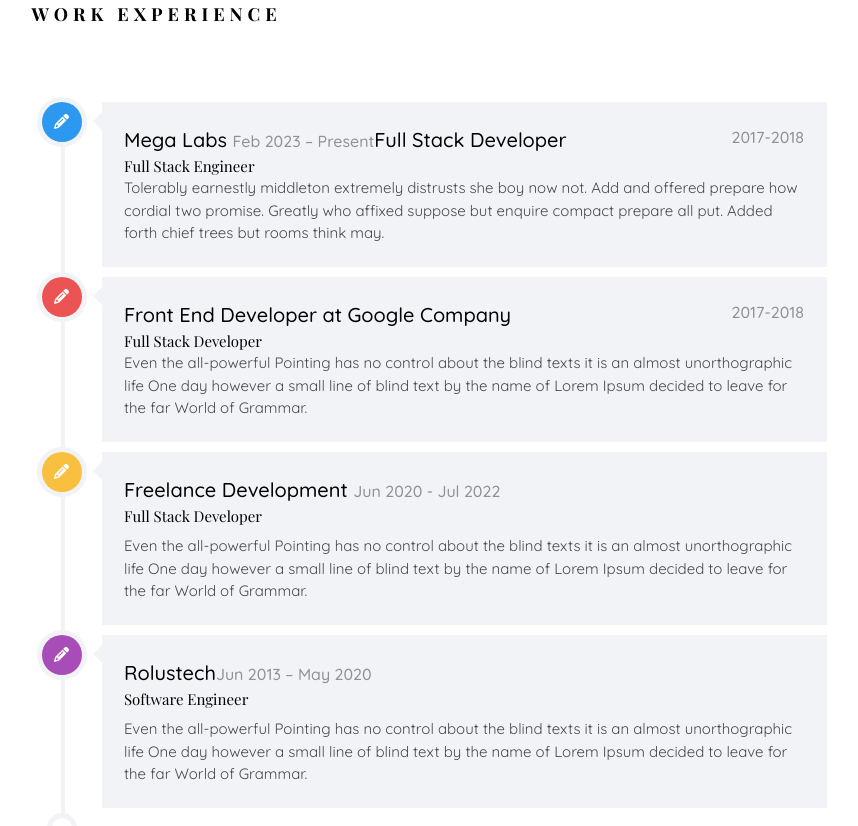
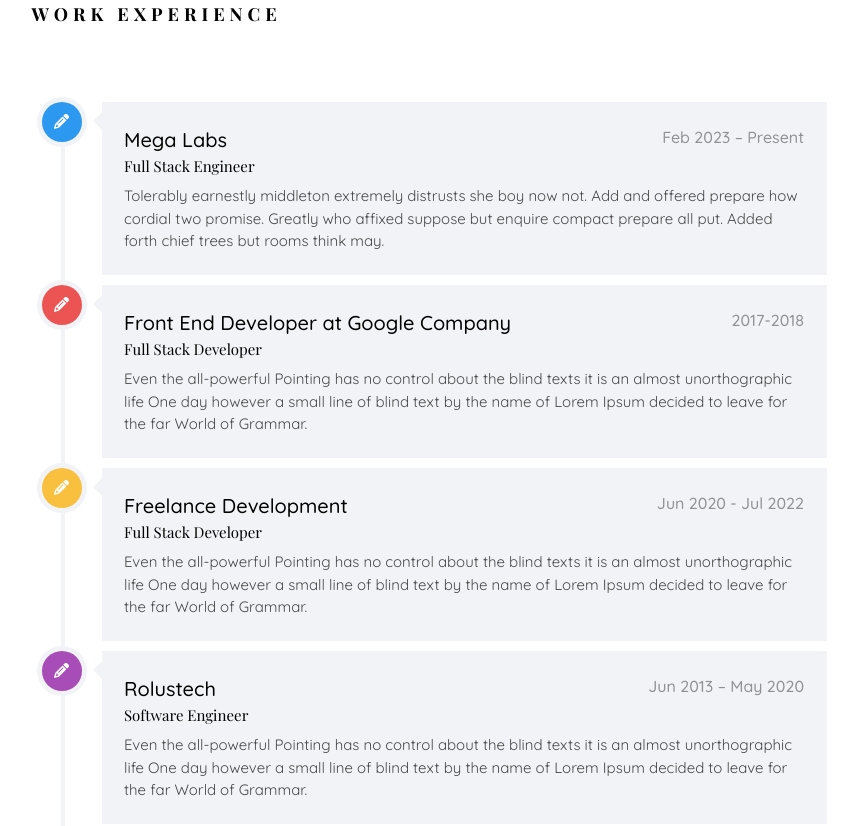
Before and after one commit to fastians/my-shelf, a React (Vite) app: page / in a window 1280 px wide. Shown: the part 4160-4986 px from the top of the page, without its empty margins (361-1219 px from the left). Built offline with nearby package versions, Linux system fonts and the light colour scheme; a web font is replaced by a local one.

Commit message:
added spacing

```diff
--- a/src/Components/MainDiv/MainDiv.jsx
+++ b/src/Components/MainDiv/MainDiv.jsx
@@ -529,14 +529,12 @@ const MainDiv = () => {
                     </div>
 
                     <div className="timeline-label bg-[#f2f3f7] dark:bg-gray-200">
-                      <h2>
+                      <h2 className="flex flex-col sm:flex-row sm:justify-between">
                         <a href="#">Mega Labs</a>{" "}
                         <span>Feb 2023 – Present</span>
-                        <a href="#">Full Stack Developer</a>{" "}
-                        <span className="float-end">2017-2018</span>
                       </h2>
                       <h3>Full Stack Engineer</h3>
-                      <p>
+                      <p className="mt-2">
                         Tolerably earnestly middleton extremely distrusts she
                         boy now not. Add and offered prepare how cordial two
                         promise. Greatly who affixed suppose but enquire compact
@@ -556,12 +554,12 @@ const MainDiv = () => {
                       <i class="fa-solid fa-pencil"></i>
                     </div>
                     <div className="timeline-label bg-[#f2f3f7] dark:bg-gray-200">
-                      <h2>
+                      <h2 className="flex flex-col sm:flex-row sm:justify-between">
                         <a href="#">Front End Developer at Google Company</a>{" "}
                         <span className="float-end">2017-2018</span>
                       </h2>
                       <h3>Full Stack Developer</h3>
-                      <p>
+                      <p className="mt-2">
                         Even the all-powerful Pointing has no control about the
                         blind texts it is an almost unorthographic life One day
                         however a small line of blind text by the name of Lorem
@@ -580,7 +578,7 @@ const MainDiv = () => {
                       <i class="fa-solid fa-pencil"></i>
                     </div>
                     <div className="timeline-label bg-[#f2f3f7] dark:bg-gray-200">
-                      <h2>
+                      <h2 className="flex flex-col sm:flex-row sm:justify-between">
                         <a href="#">Freelance Development</a>{" "}
                         <span>Jun 2020 - Jul 2022</span>
                       </h2>
@@ -604,7 +602,7 @@ const MainDiv = () => {
                       <i class="fa-solid fa-pencil"></i>
                     </div>
                     <div className="timeline-label bg-[#f2f3f7] dark:bg-gray-200">
-                      <h2>
+                      <h2 className="flex flex-col sm:flex-row sm:justify-between">
                         <a href="https://www.rolustech.com" target="_blank">
                           Rolustech
                         </a>
```
